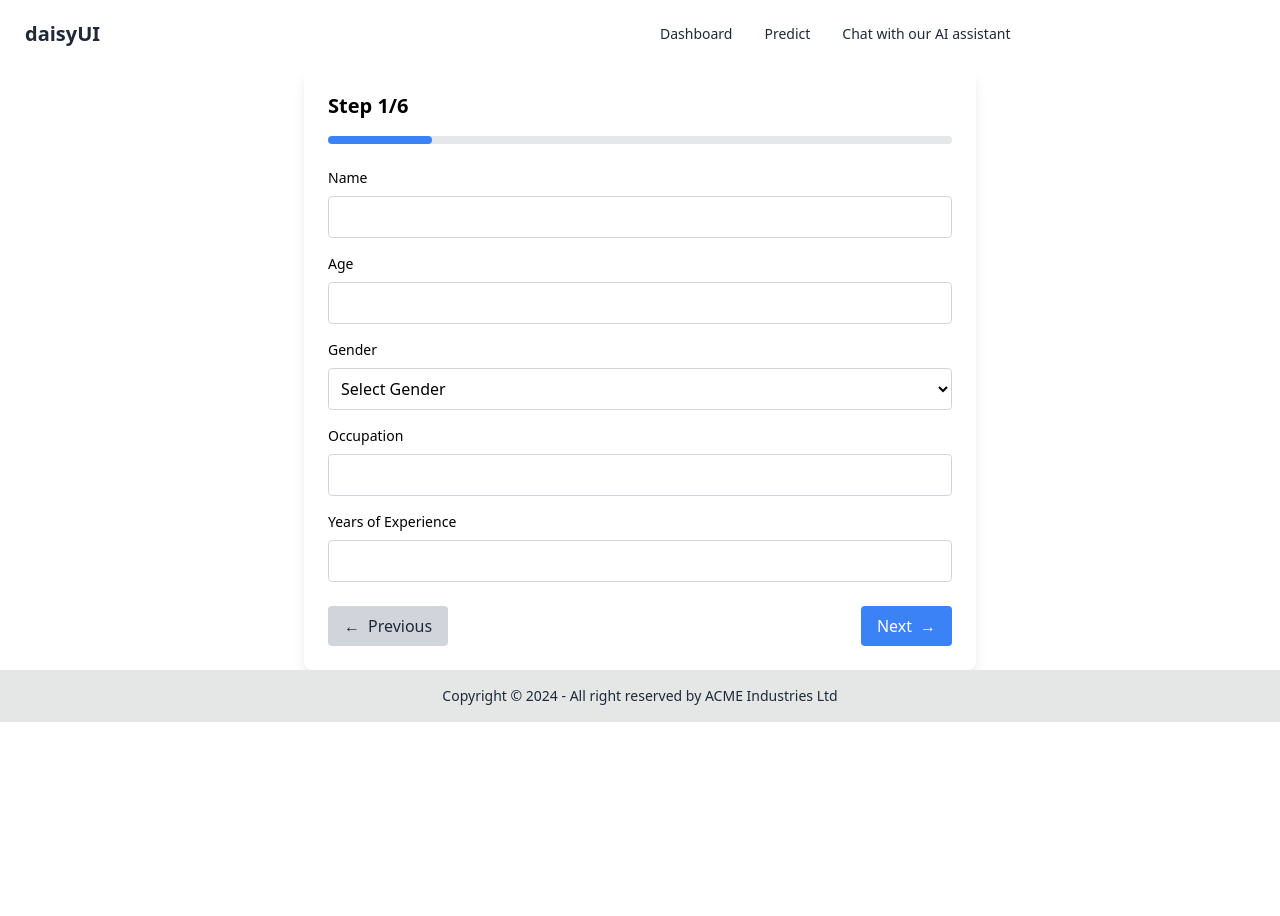
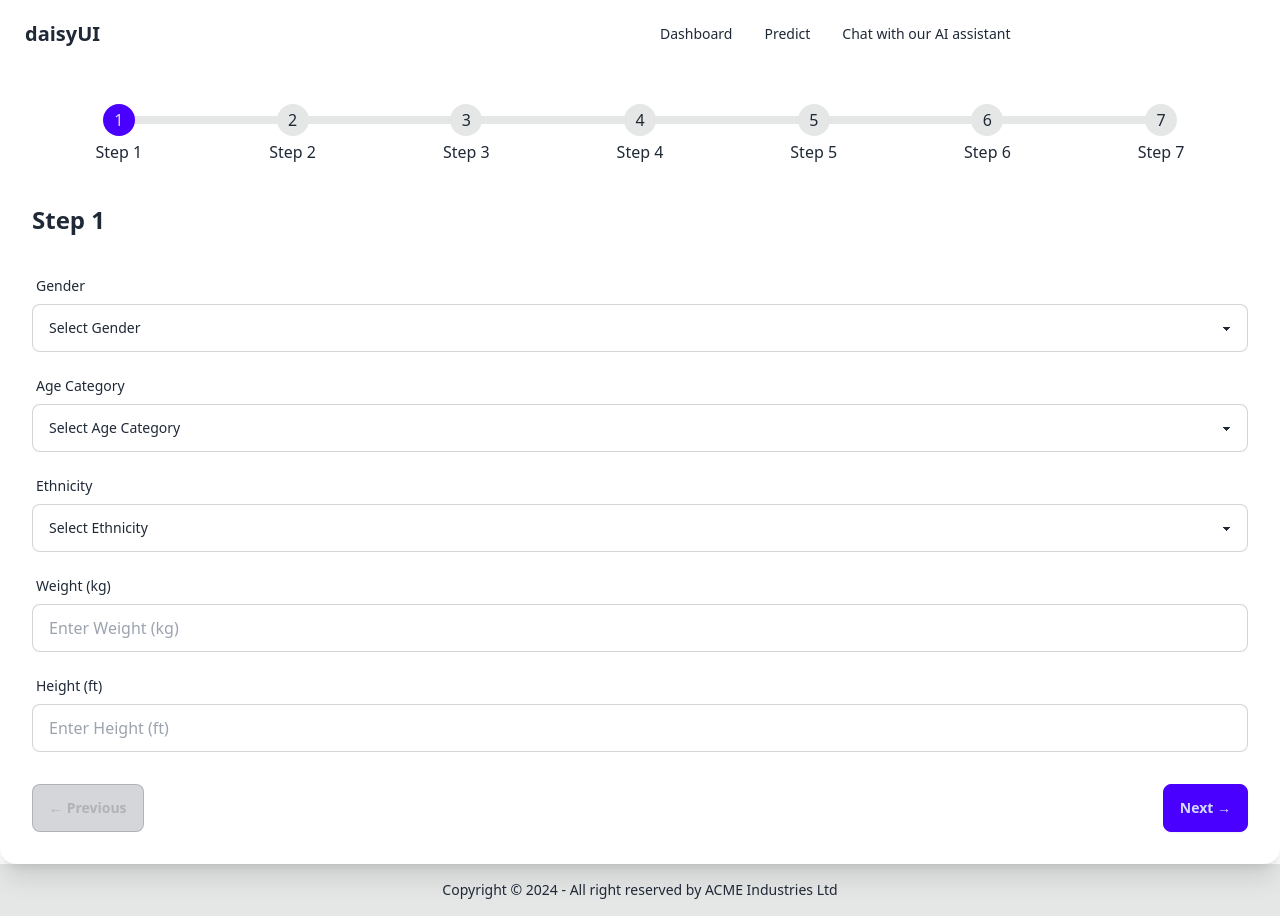
Before and after one commit to Visheshpgowda/disease-prediction-app, a React (Vite) app in the folder frontend/disease_prediction/: page /predict in a window 1280 px wide. Before the commit the page ends 800 px from the top, so only its background shows below. Built offline with nearby package versions, Linux system fonts and the light colour scheme.

Commit message:
forms done

```diff
--- a/frontend/disease_prediction/src/components/Predict/Predict.jsx
+++ b/frontend/disease_prediction/src/components/Predict/Predict.jsx
@@ -3,50 +3,52 @@ import React, { useState } from 'react';
 const Predict = () => {
     const [step, setStep] = useState(1);
     const [formData, setFormData] = useState({});
+    const [errors, setErrors] = useState({});
 
-    // Group related fields together
     const formFields = {
         1: [
-            { name: 'name', label: 'Name', type: 'text' },
-            { name: 'age', label: 'Age', type: 'number' },
-            { name: 'gender', label: 'Gender', type: 'select', options: ['Male', 'Female', 'Other'] },
-            { name: 'occupation', label: 'Occupation', type: 'text' },
-            { name: 'experience', label: 'Years of Experience', type: 'number' }
+            { name: "Gender", label: "Gender", type: "select", options: ["Male", "Female"] },
+            {
+                name: "AgeCategory", label: "Age Category", type: "select",
+                options: ["0-9", "10-19", "20-24", "25-59", "60 or older"]
+            },
+            {
+                name: "ETHNICITY", label: "Ethnicity", type: "select",
+                options: ["Caucasian", "African American", "Asian", "Other"]
+            },
+            { name: "WeightInKilograms", label: "Weight (kg)", type: "number" },
+            { name: "HeightInFeet", label: "Height (ft)", type: "number" }
         ],
         2: [
-            { name: 'education', label: 'Education Level', type: 'select', options: ['High School', 'Bachelor', 'Master', 'PhD'] },
-            { name: 'field', label: 'Field of Study', type: 'text' },
-            { name: 'skills', label: 'Technical Skills', type: 'text' },
-            { name: 'certifications', label: 'Certifications', type: 'text' },
-            { name: 'languages', label: 'Programming Languages', type: 'text' }
+            { name: "BMI", label: "BMI", type: "number" },
+            { name: "BloodGlucoseLevel", label: "Blood Glucose Level", type: "number" },
+            { name: "HbA1cLevel", label: "HbA1c Level", type: "number" },
+            { name: "ChestScan", label: "Chest Scan", type: "select", options: ["Yes", "No"] },
+            {
+                name: "GeneralHealth", label: "General Health", type: "select",
+                options: ["Excellent", "Very good", "Good", "Fair", "Poor"]
+            }
         ],
         3: [
-            { name: 'projectType', label: 'Project Type', type: 'select', options: ['Classification', 'Regression', 'Clustering', 'NLP', 'Computer Vision'] },
-            { name: 'dataSize', label: 'Expected Data Size', type: 'text' },
-            { name: 'framework', label: 'Preferred Framework', type: 'select', options: ['TensorFlow', 'PyTorch', 'Scikit-learn', 'Other'] },
-            { name: 'hardware', label: 'Available Hardware', type: 'text' },
-            { name: 'timeline', label: 'Project Timeline (months)', type: 'number' }
+            { name: "SmokingStatus", label: "Smoking Status", type: "select", options: ["Current", "Former", "Never"] },
+            { name: "AlcoholConsumption", label: "Alcohol Consumption", type: "select", options: ["Yes", "No"] },
+            { name: "PhysicalActivity", label: "Physical Activity (hours/week)", type: "number" }
         ],
         4: [
-            { name: 'objective', label: 'Project Objective', type: 'textarea' },
-            { name: 'constraints', label: 'Project Constraints', type: 'textarea' },
-            { name: 'success', label: 'Success Metrics', type: 'textarea' },
-            { name: 'challenges', label: 'Expected Challenges', type: 'textarea' },
-            { name: 'requirements', label: 'Special Requirements', type: 'textarea' }
+            { name: "SleepHours", label: "Sleep Hours (per night)", type: "number" },
+            { name: "DietType", label: "Diet Type", type: "select", options: ["Vegetarian", "Non-Vegetarian", "Vegan"] }
         ],
         5: [
-            { name: 'budget', label: 'Project Budget', type: 'number' },
-            { name: 'team', label: 'Team Size', type: 'number' },
-            { name: 'deadline', label: 'Project Deadline', type: 'date' },
-            { name: 'updates', label: 'Update Frequency', type: 'select', options: ['Daily', 'Weekly', 'Bi-weekly', 'Monthly'] },
-            { name: 'stakeholders', label: 'Key Stakeholders', type: 'text' }
+            { name: "PollutionExposure", label: "Pollution Exposure", type: "select", options: ["Low", "Moderate", "High"] },
+            { name: "HousingCondition", label: "Housing Condition", type: "select", options: ["Good", "Average", "Poor"] }
         ],
         6: [
-            { name: 'dataSources', label: 'Data Sources', type: 'textarea' },
-            { name: 'preprocessing', label: 'Data Preprocessing Needs', type: 'textarea' },
-            { name: 'validation', label: 'Validation Method', type: 'select', options: ['Cross-validation', 'Hold-out', 'Time-series split'] },
-            { name: 'deployment', label: 'Deployment Environment', type: 'text' },
-            { name: 'maintenance', label: 'Maintenance Plan', type: 'textarea' }
+            { name: "SymptomDuration", label: "Symptom Duration (days)", type: "number" },
+            { name: "PainSeverity", label: "Pain Severity", type: "select", options: ["None", "Mild", "Moderate", "Severe"] }
+        ],
+        7: [
+            { name: "FamilySupport", label: "Family Support", type: "select", options: ["Excellent", "Good", "Fair", "Poor"] },
+            { name: "EconomicStatus", label: "Economic Status", type: "select", options: ["High", "Medium", "Low"] }
         ]
     };
 
@@ -57,15 +59,28 @@ const Predict = () => {
             ...formData,
             [e.target.name]: e.target.value
         });
+        setErrors((prevErrors) => ({
+            ...prevErrors,
+            [e.target.name]: ""
+        }));
     };
 
-    const handleSubmit = () => {
-        console.log('Submitted data:', formData);
-        // Handle form submission
+    const validateFields = () => {
+        const currentFields = formFields[step];
+        const newErrors = {};
+
+        currentFields.forEach((field) => {
+            if (!formData[field.name]) {
+                newErrors[field.name] = `${field.label} is required.`;
+            }
+        });
+
+        setErrors(newErrors);
+        return Object.keys(newErrors).length === 0;
     };
 
     const nextStep = () => {
-        if (step < totalSteps) {
+        if (validateFields()) {
             setStep(step + 1);
         }
     };
@@ -76,34 +91,48 @@ const Predict = () => {
         }
     };
 
-    const progress = (step / totalSteps) * 100;
+    const handleSubmit = () => {
+        if (validateFields()) {
+            console.log('Submitted data:', formData);
+            alert("Form submitted successfully!");
+        }
+    };
+
+    const getStepColor = (stepNumber) => {
+        if (stepNumber < step) return "step-primary";
+        if (stepNumber === step) return "step-primary";
+        return "";
+    };
 
     return (
-        <div className="form-container max-w-2xl mx-auto p-6 bg-white rounded-lg shadow-lg">
-            <div className="form-header mb-6">
-                <h2 className="text-xl font-bold mb-4 text-black">
-                    Step {step}/{totalSteps}
-                </h2>
-                <div className="progress-bar w-full h-2 bg-gray-200 rounded">
-                    <div
-                        className="h-full bg-blue-500 rounded transition-all duration-300"
-                        style={{ width: `${progress}%` }}
-                    />
-                </div>
-            </div>
+        <div className="card w-full bg-base-100 shadow-xl">
+            <div className="card-body">
+                <ul className="steps steps-horizontal w-full mb-8">
+                    {Object.keys(formFields).map((stepNum) => (
+                        <li
+                            key={stepNum}
+                            className={`step ${getStepColor(parseInt(stepNum))}`}
+                            data-content={stepNum}
+                        >
+                            Step {stepNum}
+                        </li>
+                    ))}
+                </ul>
 
-            <div className="form-content space-y-4">
+                <h2 className="card-title text-2xl mb-6">Step {step}</h2>
+
+                <div className="space-y-4">
                     {formFields[step].map((field) => (
-                    <div key={field.name} className="form-field mb-4">
-                        <label className="block text-sm font-medium text-black mb-2">
-                            {field.label}
+                        <div key={field.name} className="form-control w-full">
+                            <label className="label">
+                                <span className="label-text">{field.label}</span>
                             </label>
                             {field.type === 'select' ? (
                                 <select
                                     name={field.name}
                                     onChange={handleInputChange}
                                     value={formData[field.name] || ''}
-                                className="w-full p-2 border border-gray-300 rounded focus:outline-none focus:ring-2 focus:ring-blue-500 bg-white text-black"
+                                    className="select select-bordered w-full"
                                 >
                                     <option value="">Select {field.label}</option>
                                     {field.options.map((option) => (
@@ -112,57 +141,48 @@ const Predict = () => {
                                         </option>
                                     ))}
                                 </select>
-                        ) : field.type === 'textarea' ? (
-                            <textarea
-                                name={field.name}
-                                onChange={handleInputChange}
-                                value={formData[field.name] || ''}
-                                className="w-full p-2 border border-gray-300 rounded focus:outline-none focus:ring-2 focus:ring-blue-500 bg-white text-black"
-                                rows={3}
-                            />
                             ) : (
                                 <input
                                     type={field.type}
                                     name={field.name}
                                     onChange={handleInputChange}
                                     value={formData[field.name] || ''}
-                                className="w-full p-2 border border-gray-300 rounded focus:outline-none focus:ring-2 focus:ring-blue-500 bg-white text-black"
+                                    className="input input-bordered w-full"
+                                    placeholder={`Enter ${field.label}`}
                                 />
+                            )}
+                            {errors[field.name] && (
+                                <p className="text-red-500 text-sm mt-1">{errors[field.name]}</p>
                             )}
                         </div>
                     ))}
                 </div>
 
-            <div className="form-footer flex justify-between mt-6">
+                <div className="card-actions justify-between mt-6">
                     <button
                         onClick={prevStep}
                         disabled={step === 1}
-                    className={`px-4 py-2 rounded ${step === 1
-                        ? 'bg-gray-300 cursor-not-allowed'
-                        : 'bg-white border border-gray-300 hover:bg-gray-50 text-black'
-                        } flex items-center`}
+                        className="btn btn-outline"
                     >
-                    <span className="mr-2">←</span>
-                    Previous
+                        ← Previous
                     </button>
 
                     {step === totalSteps ? (
                         <button
                             onClick={handleSubmit}
-                        className="px-4 py-2 bg-blue-500 text-white rounded hover:bg-blue-600 flex items-center"
+                            className="btn btn-primary"
                         >
-                        Submit
-                        <span className="ml-2">→</span>
+                            Submit →
                         </button>
                     ) : (
                         <button
                             onClick={nextStep}
-                        className="px-4 py-2 bg-blue-500 text-white rounded hover:bg-blue-600 flex items-center"
+                            className="btn btn-primary"
                         >
-                        Next
-                        <span className="ml-2">→</span>
+                            Next →
                         </button>
                     )}
+                </div>
             </div>
         </div>
     );
```
Lines whose indentation alone changed are shown as unchanged.
